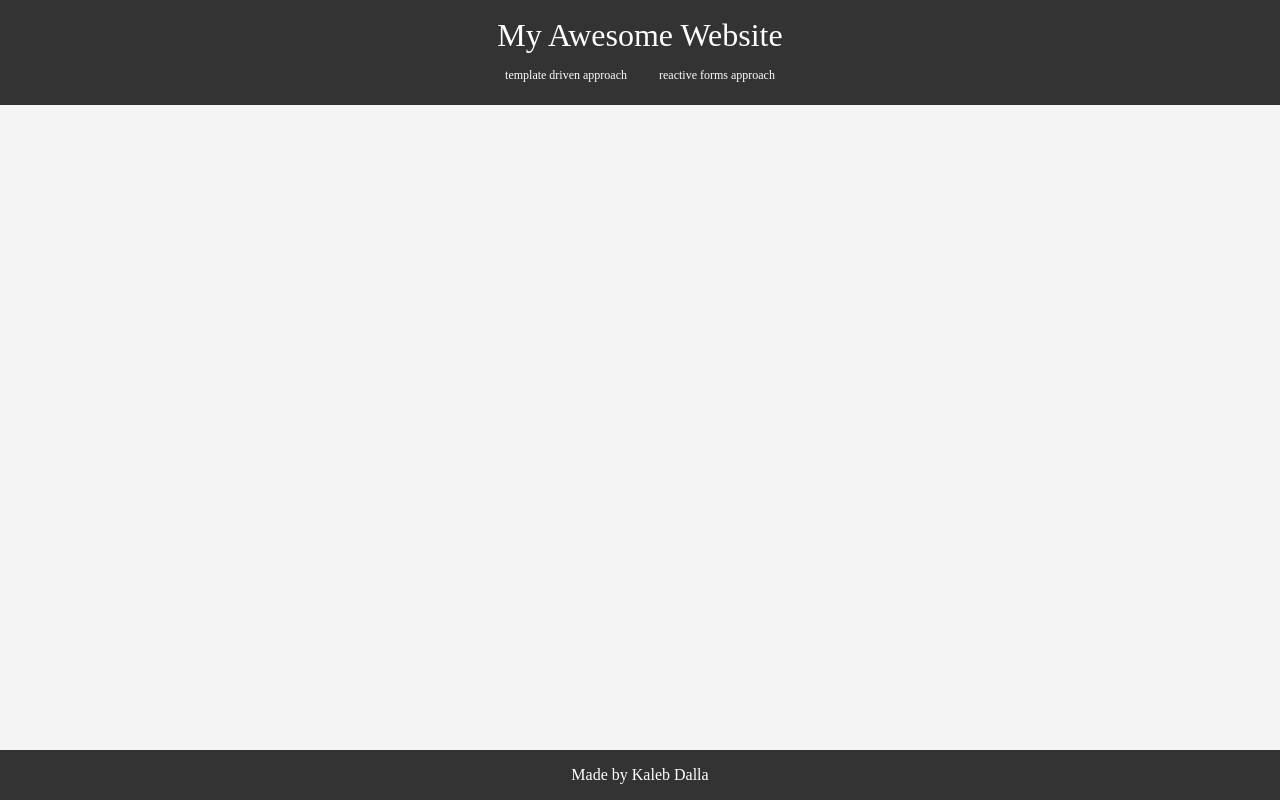
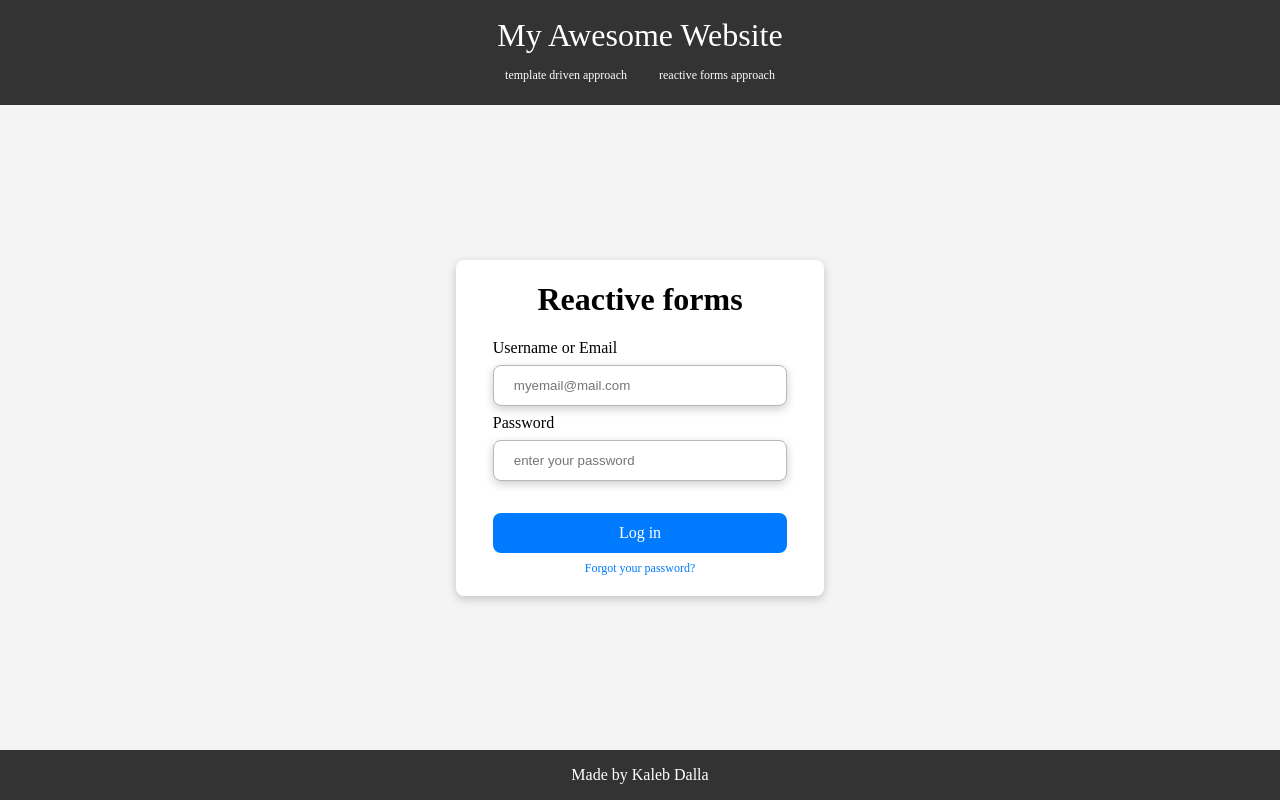
Before and after one commit to kaleb22/angular-forms, an Angular app: page /reactive-forms in a window 1280 px wide. Before the commit this address led to /. Built offline with nearby package versions, Linux system fonts and the light colour scheme.

Commit message:
feat(routes): setup reactive-forms route and naming forms

```diff
--- a/src/app/app.routes.ts
+++ b/src/app/app.routes.ts
@@ -2,6 +2,7 @@ import { Routes } from '@angular/router';
 import { AppComponent } from './app.component';
 import { TemplateDrivenComponent } from './login/template-driven/template-driven.component';
 import { HomeComponent } from './home/home.component';
+import { ReactiveComponent } from './login/reactive/reactive.component';
 
 export const routes: Routes = [
   {
@@ -13,4 +14,8 @@ export const routes: Routes = [
     path: 'template-driven',
     component: TemplateDrivenComponent,
   },
+  {
+    path: 'reactive-forms',
+    component: ReactiveComponent,
+  },
 ];
--- a/src/app/login/reactive/reactive.component.html
+++ b/src/app/login/reactive/reactive.component.html
@@ -1,4 +1,4 @@
-<h1>Login - Reactive forms approach</h1>
+<h1>Reactive forms</h1>
 
 <form>
   <div class="flex-container">
--- a/src/app/login/template-driven/template-driven.component.html
+++ b/src/app/login/template-driven/template-driven.component.html
@@ -1,4 +1,4 @@
-<h1>Login</h1>
+<h1>Template driven</h1>
 
 <form>
   <div class="flex-container">
```
